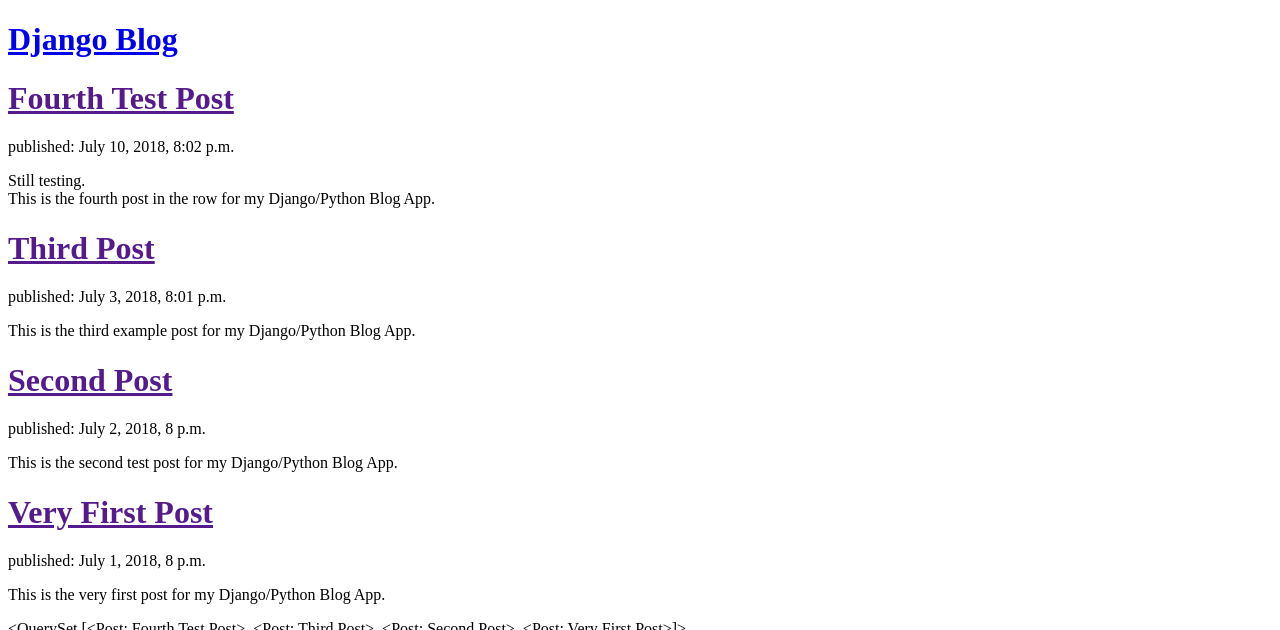
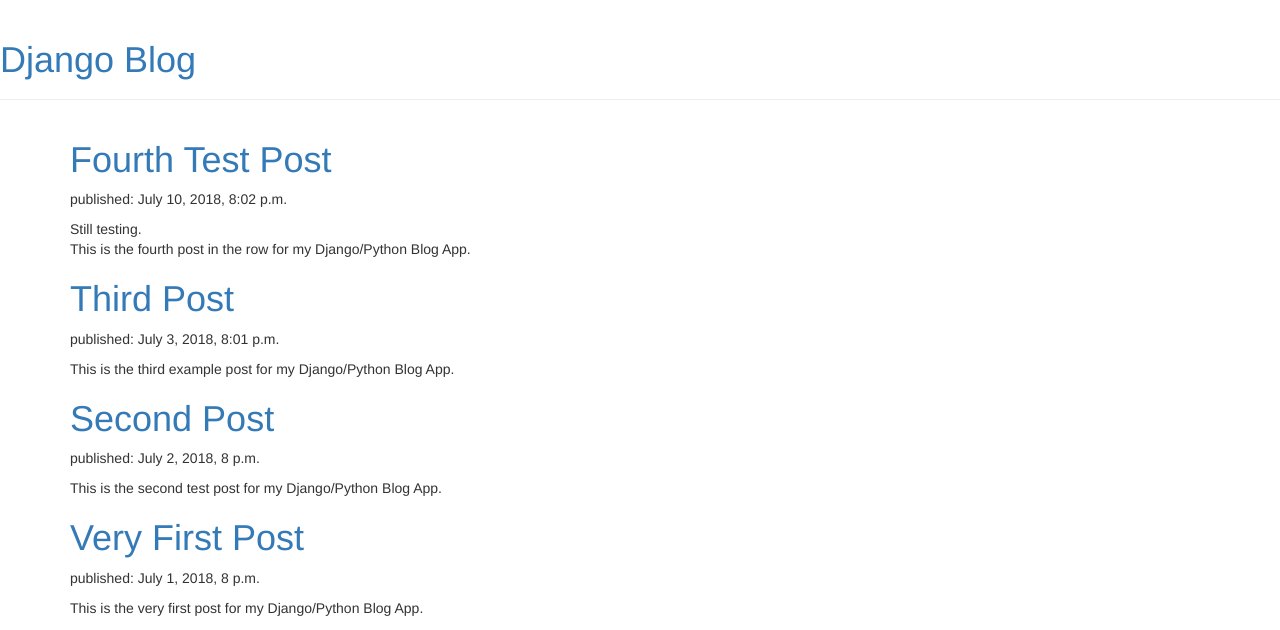
Before and after one commit to neharkarvishal/mysite, a Django app: page / in a window 1280 px wide. Shown: the top 630 px of the page. Run offline with Django 3.2, Linux system fonts and the light colour scheme; data comes from the database, SQL or seed files in the repository; some libraries are stand-ins or nearby versions.

Commit message:
Inserted Twitter Bootstrap and improved front end.

```diff
--- a/templates/blog/post_list.html
+++ b/templates/blog/post_list.html
@@ -1,19 +1,31 @@
+{% load static %}
 <!DOCTYPE html>
 <html>
 <head>
     <meta charset="UTF-8">
     <title>SIMPLE BLOG</title>
+    <link rel="stylesheet" href="//maxcdn.bootstrapcdn.com/bootstrap/3.2.0/css/bootstrap.min.css">
+    <link rel="stylesheet" href="//maxcdn.bootstrapcdn.com/bootstrap/3.2.0/css/bootstrap-theme.min.css">
+    <link rel="stylesheet" href="{% static 'css/blog.css' %}">
 </head>
 <body>
-    <div> <h1><a href="/">Django Blog</a></h1> </div>
+<div class="page-header"><h1><a href="/">Django Blog</a></h1></div>
 
-    {% for post in postss %}
-        <div>
-            <h1><a href="">{{ post.title }}</a></h1>
-            <p>published: {{ post.published_date }}</p>
-            <p>{{ post.text|linebreaksbr }}</p>
+<div class="content container">
+    <div class="row">
+        <div class="col-md-8">
+            {% for post in postss %}
+                <div class="post">
+                    <h1><a href="">{{ post.title }}</a></h1>
+                    <div class="date">
+                        <p>published: {{ post.published_date }}</p>
+                    </div>
+                    <p>{{ post.text|linebreaksbr }}</p>
+                </div>
+            {% endfor %}
         </div>
-    {% endfor %}
+    </div>
+</div>
 
 <p> {{ postss }} </p>
 </body>
```
